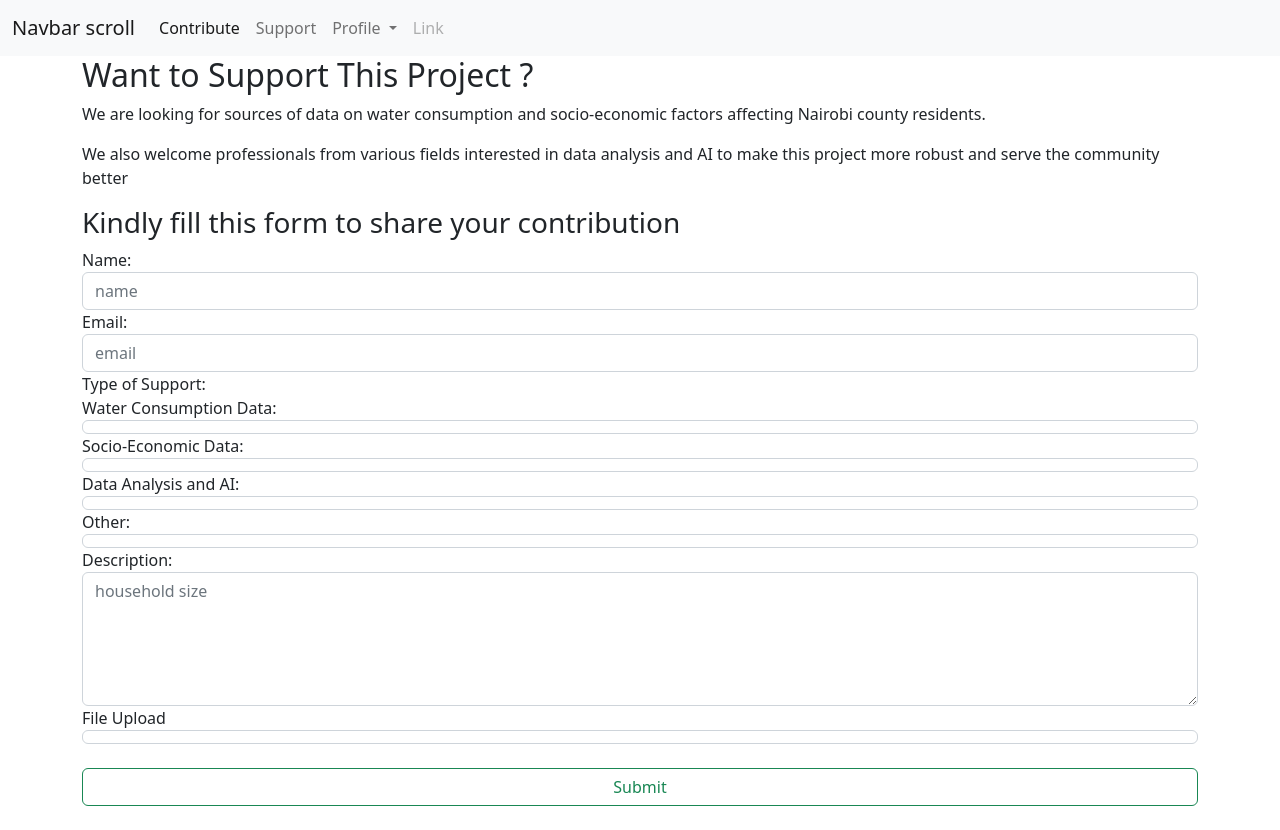
After one commit to JimmyKurui/nairobi-water-demand-forecast-app, a Django app: template system/templates/system/contribute.html in a window 1280 px wide. The commit adds this page. Run offline with Django 4.2, Linux system fonts and the light colour scheme; the template is opened without the code that fills it, so the values that code supplies are empty; parts of the project's set-up code (start-up, migrations or seed data) failed here and were passed over.

Commit message:
App Views 3/4

```diff
--- /dev/null
+++ b/nairobi-water-demand-forecast-app/pyvenv.cfg
@@ -0,0 +1,3 @@
+home = C:/msys64/mingw64/bin
+include-system-site-packages = false
+version = 3.8.9
--- a/system/templates/system/base.html
+++ b/system/templates/system/base.html
@@ -1,6 +1,6 @@
 {% load static %}
 <!DOCTYPE html>
-<html style="height: 100%;>
+<html style="height: 100%;">
     <head>
         <meta charset="utf-8">
         <meta http-equiv="X-UA-Compatible" content="IE=edge">
@@ -23,20 +23,18 @@
           <div class="collapse navbar-collapse" id="navbarScroll">
             <ul class="navbar-nav me-auto my-2 my-lg-0 navbar-nav-scroll" style="--bs-scroll-height: 100px;">
               <li class="nav-item">
-                <a class="nav-link active" aria-current="page" href="#">Home</a>
+                <a class="nav-link active" aria-current="page" href="/contribute">Contribute</a>
               </li>
               <li class="nav-item">
-                <a class="nav-link" href="#">Link</a>
+                <a class="nav-link" href="/support">Support</a>
               </li>
               <li class="nav-item dropdown">
                 <a class="nav-link dropdown-toggle" href="#" role="button" data-bs-toggle="dropdown" aria-expanded="false">
-                  Link
+                  Profile
                 </a>
                 <ul class="dropdown-menu">
-                  <li><a class="dropdown-item" href="#">Action</a></li>
-                  <li><a class="dropdown-item" href="#">Another action</a></li>
-                  <li><hr class="dropdown-divider"></li>
-                  <li><a class="dropdown-item" href="#">Something else here</a></li>
+                  <li><a class="dropdown-item" href="#">Register</a></li>
+                  <li><a class="dropdown-item" href="#">Login</a></li>
                 </ul>
               </li>
               <li class="nav-item">
@@ -50,6 +48,16 @@
 
       <!-- end navbar-->
       {% block content %}
+      <footer class="footer">
+        <div class="container">
+          <div class="col-4"></div>
+          <div class="col-4">
+            <p>Author: <span>JimmyKurui</span></p>
+            <p>Portfolio Site: <span><a href="http://jimmykurui.github.io" target="_blank" rel="noopener noreferrer">Website</a></span></p>
+          </div>
+          <div class="col-4"></div>
+        </div>
+      </footer>
       {% endblock %}
     </body>
 </html>
--- /dev/null
+++ b/system/templates/system/contribute.html
@@ -0,0 +1,39 @@
+{%  extends 'system/base.html' %}
+
+{% block content %}
+<div class="container">
+    <div class="row contribute-banner">
+      <h2>Want to Support This Project ?</h2>
+      <p class="italic">We are looking for sources of data on water consumption and socio-economic factors affecting Nairobi county residents.</p>
+      <p class="">We also welcome professionals from various fields interested in data analysis and AI to make this project more robust and serve the community better</p>
+    </div>
+    <form method="post" class="d-flex flex-column" role="search" action="/contribute">
+      {% csrf_token %}
+        <h3>Kindly fill this form to share your contribution</h3>
+        <label>Name:</label>
+        <input  name="name" class="form-control me-2" type="text" placeholder="name" aria-label="Search">
+        <label>Email:</label>
+        <input required name="email" class="form-control me-2" type="email" placeholder="email" aria-label="Search">
+        <label>Type of Support:</label>
+        <label>Water Consumption Data:
+          <input checked name="support_type" class="form-control me-2" type="radio" placeholder="support_type" aria-label="Search">
+        </label>
+        <label>Socio-Economic Data:
+          <input name="support_type" class="form-control me-2" type="radio" placeholder="support_type" aria-label="Search">
+        </label>
+        <label>Data Analysis and AI:
+          <input name="support_type" class="form-control me-2" type="radio" placeholder="support_type" aria-label="Search">
+        </label>
+        <label>Other:</label>
+        <input name="support_type" class="form-control me-2" type="radio" placeholder="support_type" aria-label="Search">
+        <label>Description:</label>
+        <textarea required name="description" class="form-control me-2" cols="12" rows="5" placeholder="household size" aria-label="Search"></textarea>
+        <label>File Upload</label>
+        <input name="contribution_file" class="form-control me-2" type="radio" placeholder="support_type" aria-label="Search">
+        <br/>
+        <button name="contribute_button" class="btn btn-outline-success" type="submit">Submit</button>
+        <br/>
+      </form>
+
+</div>
+{% endblock %}
--- a/system/urls.py
+++ b/system/urls.py
@@ -3,5 +3,9 @@ from . import views
 
 
 urlpatterns = [
-    path('', views.homepage, name="idnex"),
+    path('', views.homepage, name="index"),
+    path('/dashboard', views.dashboard, name="dashboard"),
+    path('/contribute', views.contribute, name="contribute"),
+    path('/support', views.support, name="support"),
+    path('/about', views.about, name="about"),
 ]
```
Also changed, not shown: system/templates/system/dashboard.html (added, +48 -0 lines), system/templates/system/support.html (added, +28 -0 lines), system/views.py (+73 -1 lines), 12 other files.
